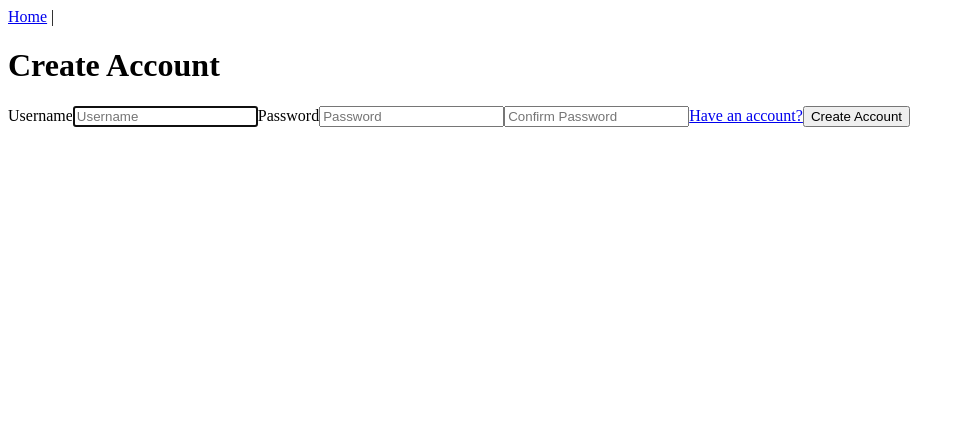
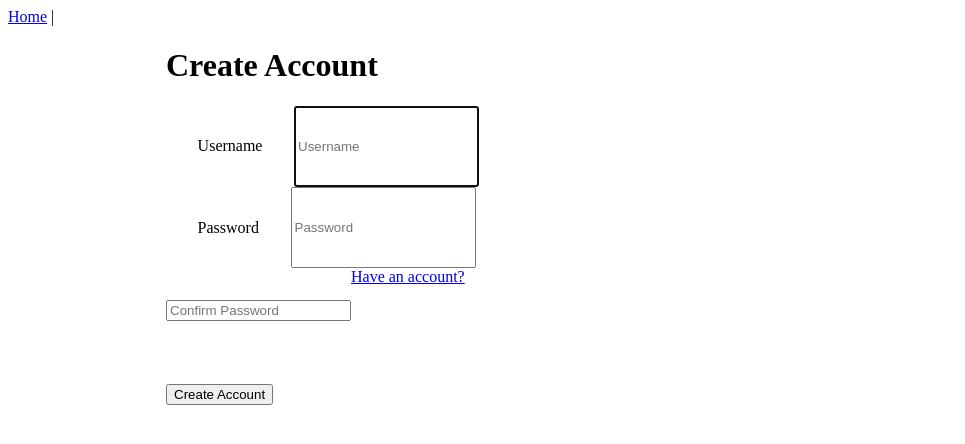
Before and after one commit to TrevRossow/Workout-Builder, a Vue app in the folder vue/: page /register in a window 1280 px wide. Shown: the top 444 px of the page, without its empty margins (0-965 px from the left). Built offline with nearby package versions, Linux system fonts and the light colour scheme.

Commit message:
Style to Register

```diff
--- a/vue/src/views/Register.vue
+++ b/vue/src/views/Register.vue
@@ -90,4 +90,31 @@ export default {
 };
 </script>
 
-<style></style>
+<style>
+#register {
+  display: flex;
+  justify-content: center;
+  width: 50%;
+}
+
+form {
+  display: flex;
+  flex-wrap: wrap;
+  width: 50%;
+}
+
+.sr-only {
+  padding: 10%;
+}
+
+#confirmPassword {
+  margin-top: 10%;
+  margin-bottom: 10%;
+}
+
+button {
+  margin-top: 10%;
+}
+
+
+</style>
```
Also changed, not shown: 1 other file (tests, documents, lock files or other folders).
